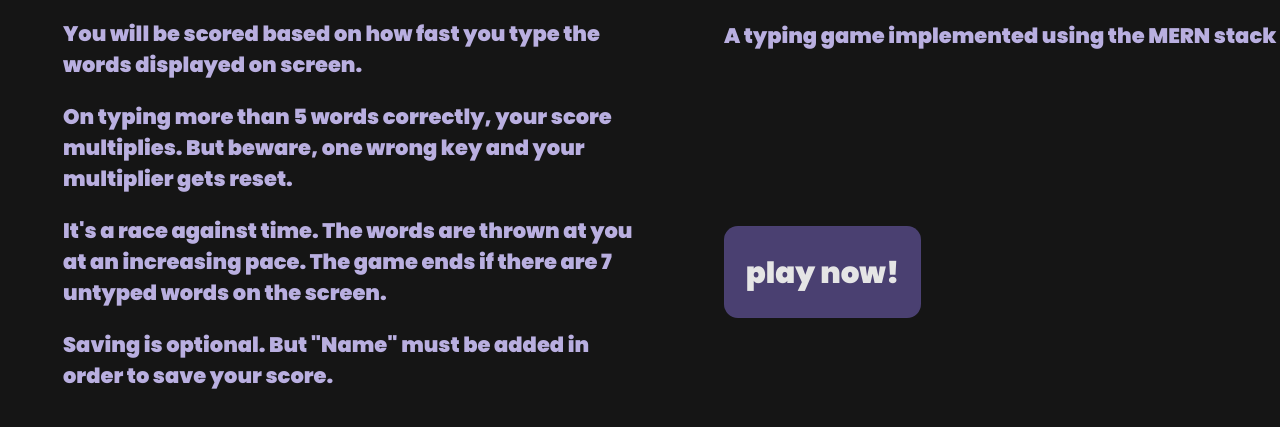
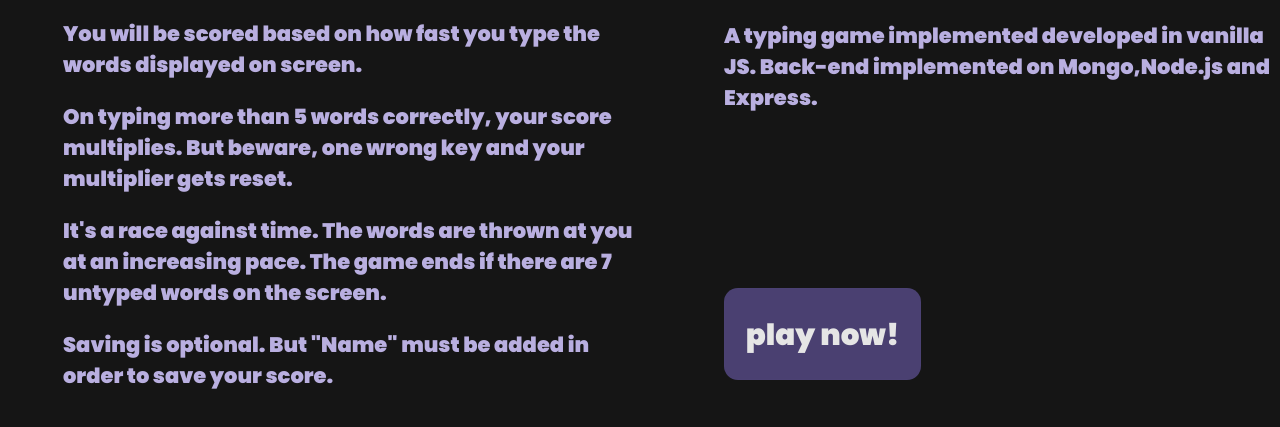
Before and after one commit to drugwho/word-race, a website: page client/index.html in a window 1280 px wide. Shown: the part 347-774 px from the top of the page. Drawn offline with Linux system fonts and the light colour scheme.

Commit message:
index fix

```diff
--- a/client/index.html
+++ b/client/index.html
@@ -44,7 +44,8 @@
         <div class="right">
           <h1 class="logo"><em>WORD RACE</em></h1>
           <p class="rules-list-item">
-            A typing game implemented using the MERN stack
+            A typing game implemented developed in vanilla JS. Back-end
+            implemented on Mongo,Node.js and Express.
           </p>
           <a href="game.html"> <button class="play-now">play now!</button></a>
         </div>
```
